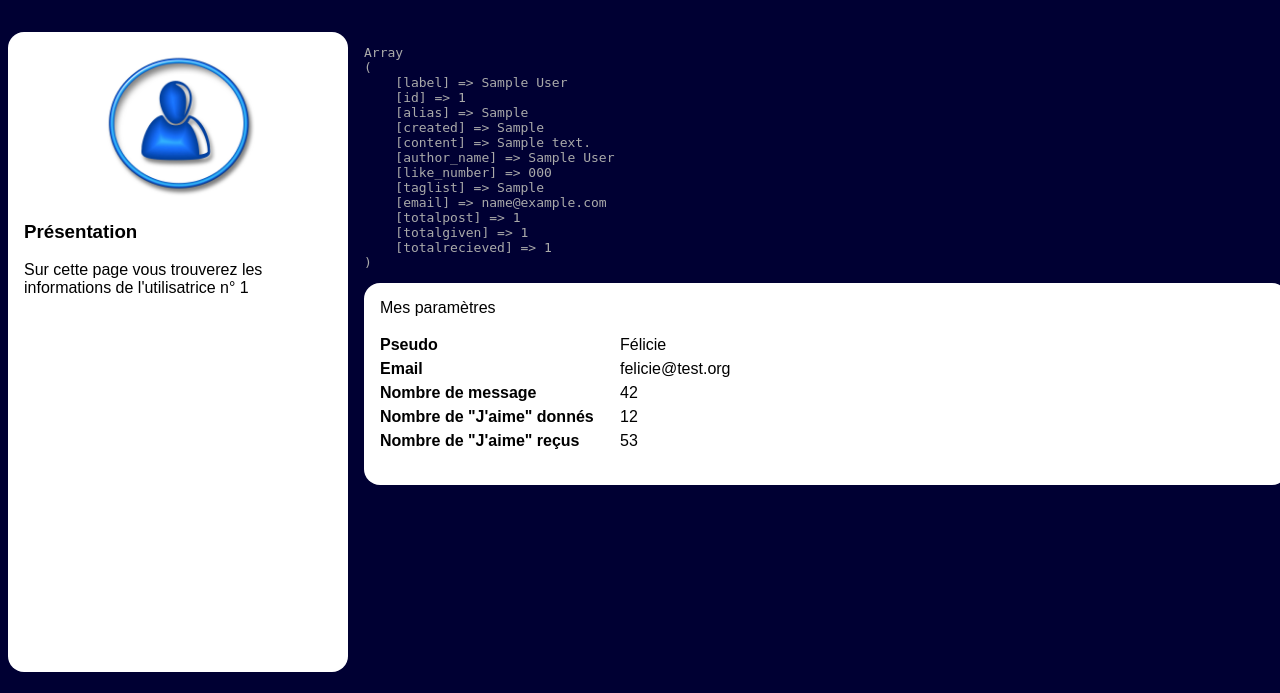
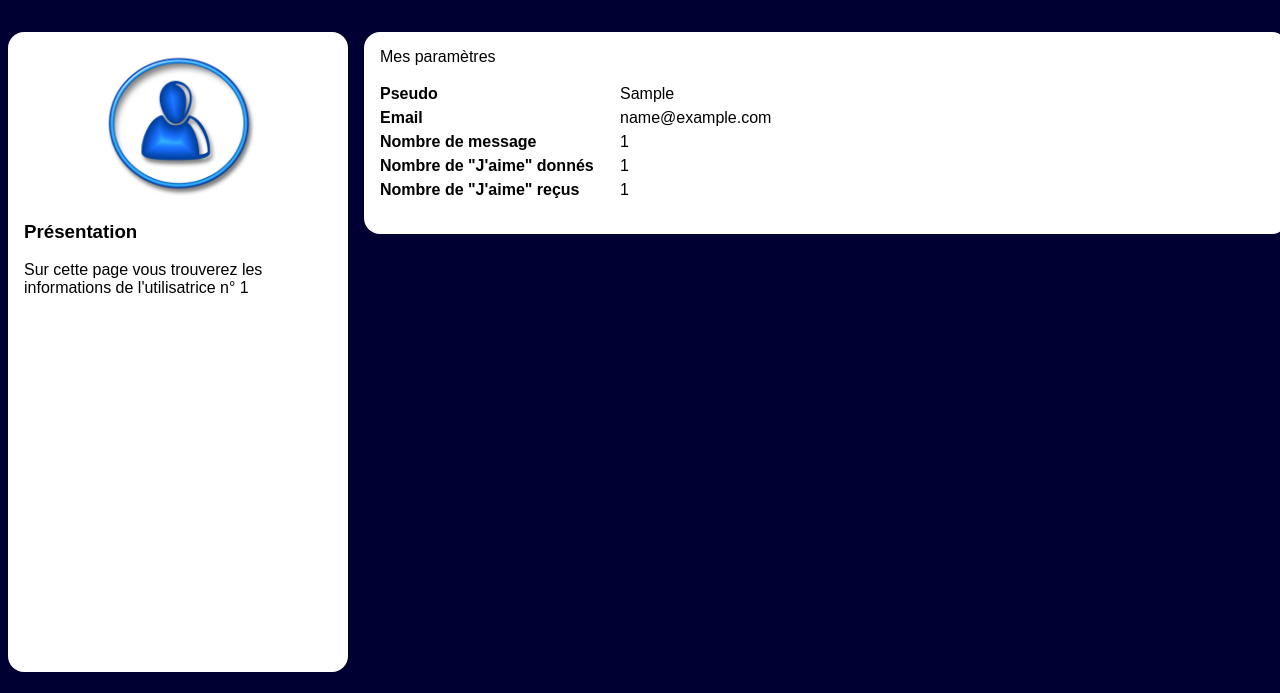
Before and after one commit to adatechschool/projet-collectif-reseau-social-php-arthur-khalil-neis-leo, a PHP site: page /settings.php?user_id=1 in a window 1280 px wide. Shown: the part 90-783 px from the top of the page. Run offline with PHP 8.4, Linux system fonts and the light colour scheme; tables that the repository leaves empty or names only in its code hold one stand-in row (values such as "Sample post").

Commit message:
settings

```diff
--- a/settings.php
+++ b/settings.php
@@ -79,21 +79,21 @@
                  * Etape 4: à vous de jouer
                  */
                 //@todo: afficher le résultat de la ligne ci dessous, remplacer les valeurs ci-après puiseffacer la ligne ci-dessous
-                echo "<pre>" . print_r($user, 1) . "</pre>";
+                //echo "<pre>" . print_r($user, 1) . "</pre>";
                 ?>
                 <article class='parameters'>
                     <h3>Mes paramètres</h3>
                     <dl>
                         <dt>Pseudo</dt>
-                        <dd>Félicie</dd>
+                        <dd><?php echo $user['alias'] ?></dd>
                         <dt>Email</dt>
-                        <dd>felicie@test.org</dd>
+                        <dd><?php echo $user['email'] ?></dd>
                         <dt>Nombre de message</dt>
-                        <dd>42</dd>
+                        <dd><?php echo $user['totalpost'] ?></dd>
                         <dt>Nombre de "J'aime" donnés </dt>
-                        <dd>12</dd>
+                        <dd><?php echo $user['totalgiven'] ?></dd>
                         <dt>Nombre de "J'aime" reçus</dt>
-                        <dd>53</dd>
+                        <dd><?php echo $user['totalrecieved'] ?></dd>
                     </dl>
 
                 </article>
```
